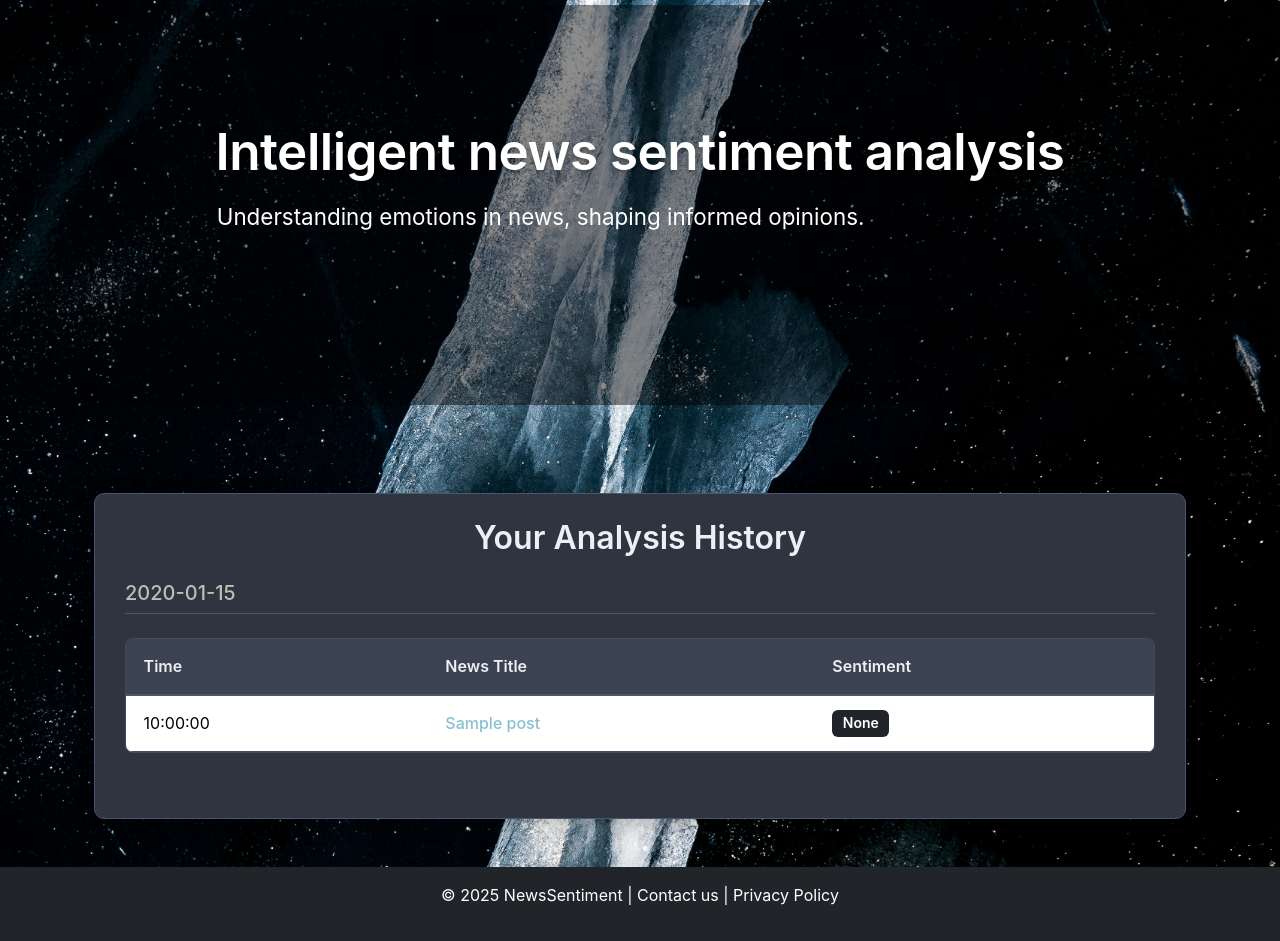
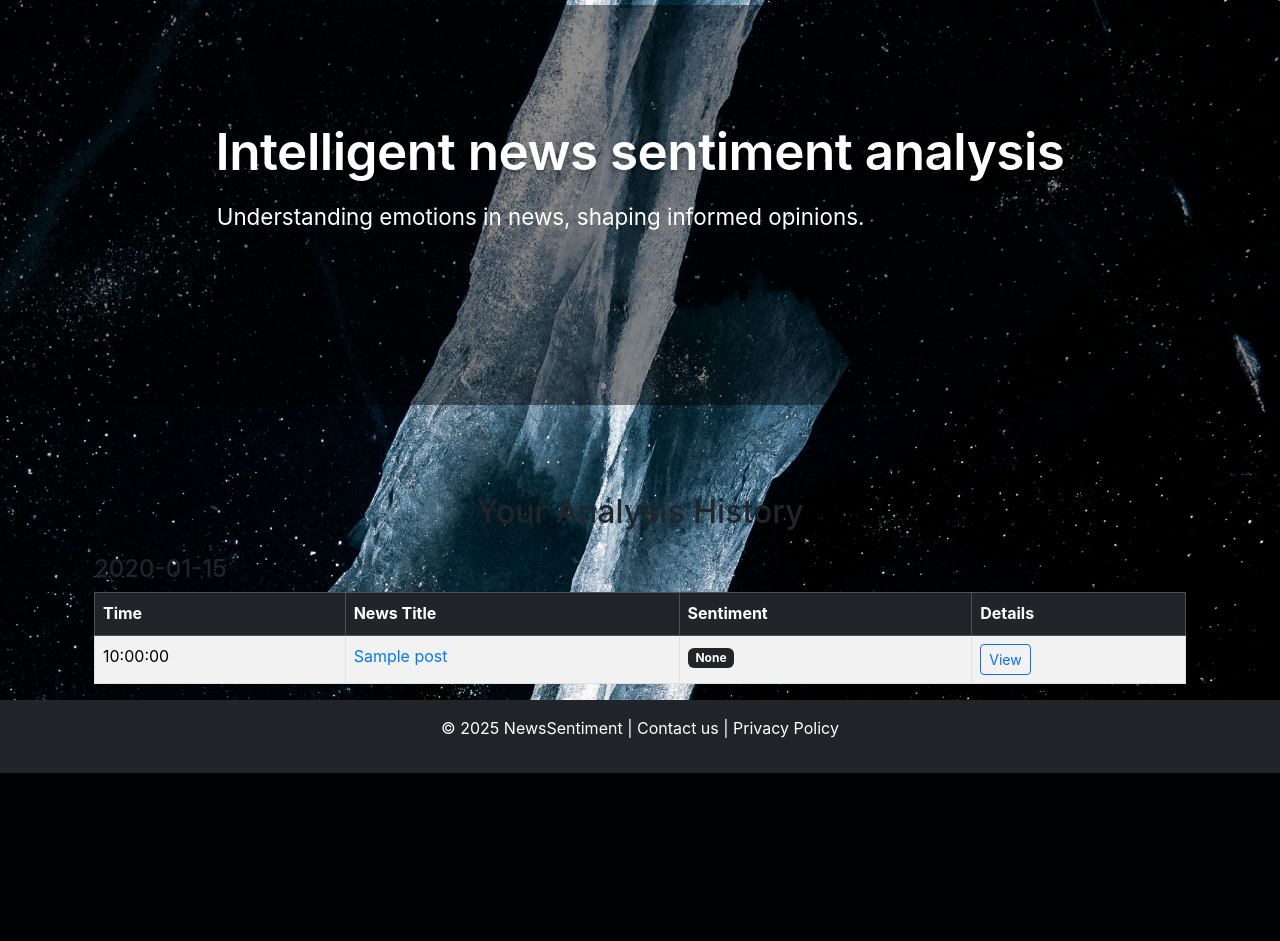
Before and after one commit to XiuwenYin/news-sentiment-analysis, a Flask app: page /history in a window 1280 px wide. Shown: the part 65-1006 px from the top of the page. After the commit the page ends 838 px from the top, so only its background shows below. Run offline with Flask 3, Linux system fonts and the light colour scheme; a user stored in the database is signed in; tables that the repository leaves empty hold one stand-in row (values such as "Sample post").

Commit message:
Add details function on the history page

```diff
--- a/app/models.py
+++ b/app/models.py
@@ -66,8 +66,9 @@ class Post(db.Model):
     sentiment: so.Mapped[str] = so.mapped_column(sa.String(64), nullable=True)
     #label: so.Mapped[str] = so.mapped_column(sa.String(64), nullable=True)
     author: so.Mapped[User] = so.relationship(back_populates='posts')
-    #新闻类别
+    # News category and sentiment score
     category: so.Mapped[Optional[str]] = so.mapped_column(sa.String(64), nullable=True)
+    emotions: so.Mapped[Optional[dict]] = so.mapped_column(sa.JSON, nullable=True)
 
     def __repr__(self):
         return '<Post {}>'.format(self.body)
--- a/app/routes.py
+++ b/app/routes.py
@@ -138,6 +138,7 @@ def upload():
         post = Post(title=post_title, body=news_content, author=current_user)
         post.sentiment = sentiment
         post.category = category_result
+        post.emotions = {e['label']: round(e['score'], 3) for e in emotion_scores_sorted}
         db.session.add(post)
         db.session.commit()
 
--- a/app/templates/history.html
+++ b/app/templates/history.html
@@ -1,25 +1,17 @@
 {% extends "base.html" %}
+{% block content %}
+<div class="container mt-5">
+    <h2 class="text-center mb-4">Your Analysis History</h2>
 
-{% block title %}Analysis History{% endblock %} {# Consistent title capitalization #}
-
-{% block content %}
-<div class="container mt-5 mb-5">
-    {# Add a wrapper div for overall styling of the history content #}
-    <div class="history-container-card"> {# New wrapper with a custom class #}
-
-        <h2 class="text-center mb-4 history-title">Your Analysis History</h2> {# Added custom class #}
-
-        {% if grouped_posts %}
     {% for date, posts in grouped_posts.items() %}
-            <div class="date-group mb-4"> {# Wrapper for each date group for better spacing/styling #}
-                <h4 class="date-header mb-3">{{ date }}</h4> {# Added custom class and bottom margin #}
-                <div class="table-responsive"> {# Make table responsive on small screens #}
-                    <table class="table history-table"> {# Removed Bootstrap styling classes, added custom class #}
-                        <thead> {# Removed .table-dark, will style with custom CSS #}
+    <h4 class="mt-4">{{ date }}</h4>
+    <table class="table table-bordered table-striped">
+        <thead class="table-dark">
             <tr>
                 <th scope="col">Time</th>
                 <th scope="col">News Title</th>
                 <th scope="col">Sentiment</th>
+                <th scope="col">Details</th>
             </tr>
         </thead>
         <tbody>
@@ -28,28 +20,43 @@
                 <td>{{ post.timestamp.strftime('%H:%M:%S') }}</td>
                 <td><a href="{{ url_for('post_detail', post_id=post.id) }}">{{ post.title }}</a></td>
                 <td>
-                                    {# Using specific classes for badges for easier custom styling if needed #}
                     {% if post.sentiment == 'Positive' %}
-                                    <span class="badge bg-success custom-badge">Positive</span>
+                    <span class="badge bg-success">Positive</span>
                     {% elif post.sentiment == 'Negative' %}
-                                    <span class="badge bg-danger custom-badge">Negative</span>
+                    <span class="badge bg-danger">Negative</span>
                     {% elif post.sentiment == 'Neutral' %}
-                                    <span class="badge bg-secondary custom-badge">Neutral</span>
+                    <span class="badge bg-secondary">Neutral</span>
                     {% else %}
-                                    <span class="badge bg-dark custom-badge">None</span>
+                    <span class="badge bg-dark">None</span>
                     {% endif %}
+                </td>
+                <td>
+                    <button class="btn btn-sm btn-outline-primary" type="button" data-bs-toggle="collapse"
+                        data-bs-target="#details-{{ post.id }}">
+                        View
+                    </button>
+                </td>
+            </tr>
+            <tr class="collapse" id="details-{{ post.id }}">
+                <td colspan="4">
+                    <div class="p-3 bg-light">
+                        <p><strong>Category:</strong> {{ post.category or "N/A" }}</p>
+                        <p><strong>Emotions:</strong></p>
+                        {% if post.emotions %}
+                        <ul>
+                            {% for emotion, score in post.emotions.items() %}
+                            <li>{{ emotion }}: {{ '%.3f'|format(score) }}</li>
+                            {% endfor %}
+                        </ul>
+                        {% else %}
+                        <p class="text-muted">No emotion data available.</p>
+                        {% endif %}
+                    </div>
                 </td>
             </tr>
             {% endfor %}
         </tbody>
     </table>
-                </div>
-            </div>
     {% endfor %}
-        {% else %}
-            <p class="text-center no-history-message">You have no analysis history yet.</p> {# Message for no history, added class #}
-        {% endif %}
-
-    </div>
 </div>
 {% endblock %}
```
Also changed, not shown: migrations/versions/7d7995ac3aea_add_emotions_field_to_post.py (added, +32 -0 lines), app.db. Lines whose indentation alone changed are shown as unchanged.
